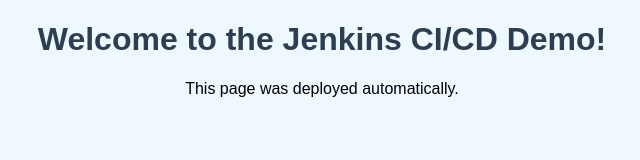
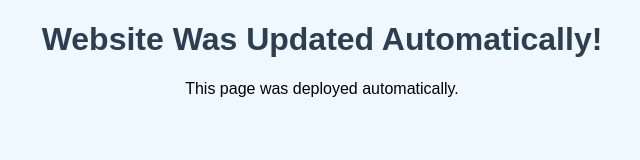
Before and after one commit to jaidm9294/jenkins-web-demo, a plain HTML site: page index.html in a window 1280 px wide. Shown: the whole page, without its empty margins (318-958 px from the left). Drawn offline with Linux system fonts and the light colour scheme.

Commit message:
Add files via upload

```diff
--- a/index.html
+++ b/index.html
@@ -5,7 +5,7 @@
     <link rel="stylesheet" href="style.css">
 </head>
 <body>
-    <h1>Welcome to the Jenkins CI/CD Demo!</h1>
+    <h1> Website Was Updated Automatically!</h1>
     <p id="message">This page was deployed automatically.</p>
     <script src="script.js"></script>
 </body>
```
